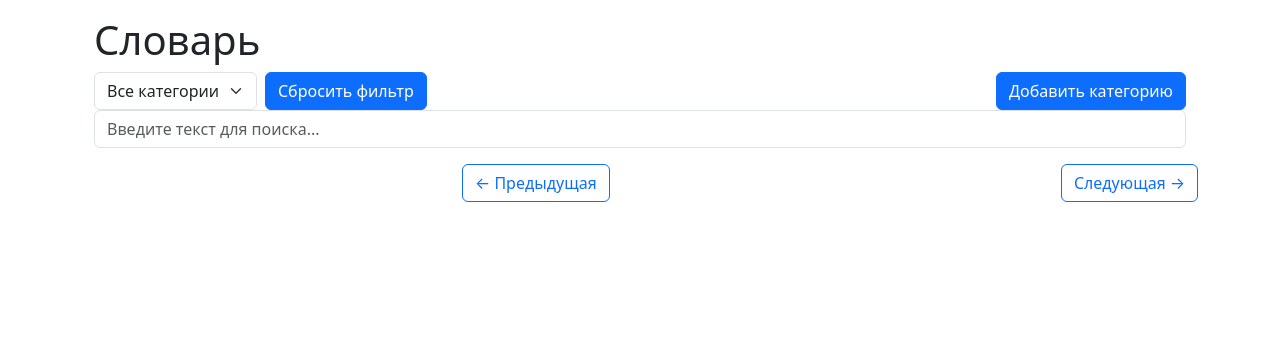
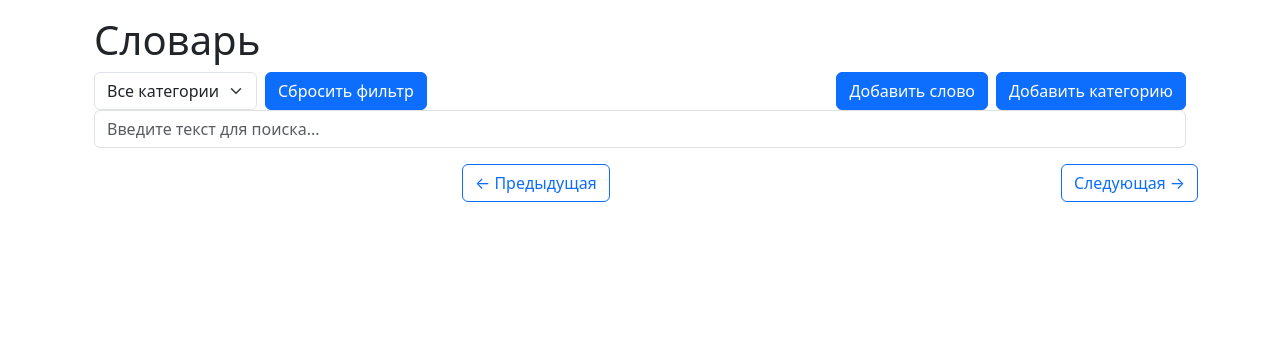
Before and after one commit to RozhkovAndrew/LEWs, a Flask app: page /words in a window 1280 px wide. Shown: the part 56-420 px from the top of the page. Run offline with Flask 3, Linux system fonts and the light colour scheme; data that the repository does not hold is empty; some libraries are stand-ins or nearby versions.

Commit message:
адаптация под мобилки словарь

```diff
--- a/myapp/templates/words.html
+++ b/myapp/templates/words.html
@@ -19,7 +19,7 @@
             </div>
 
         <div class="d-flex gap-2">
-            <a class="btn btn-primary w-auto d-none" href="{{ url_for('add_word') }}" role="button">Добавить слово</a>
+            <a class="btn btn-primary w-auto d-none d-sm-inline" href="{{ url_for('add_word') }}" role="button">Добавить слово</a>
             <a class="btn btn-primary w-auto d-inline d-sm-none" href="{{ url_for('add_word') }}" role="button">➕ слово</a>
             <a class="btn btn-primary w-auto d-none d-sm-inline" href="{{ url_for('add_subj') }}" role="button">Добавить категорию</a>
             <a class="btn btn-primary w-auto d-inline d-sm-none" href="{{ url_for('add_subj') }}" role="button">➕ категория</a>
```
